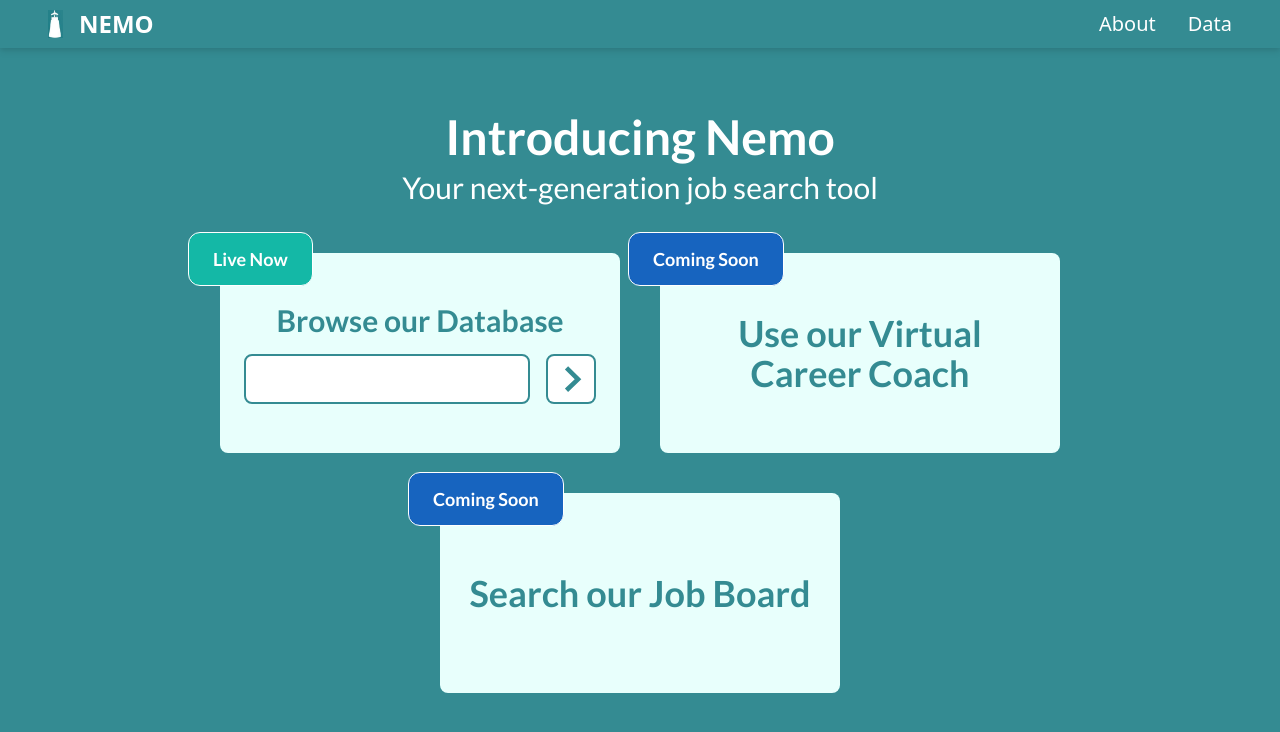
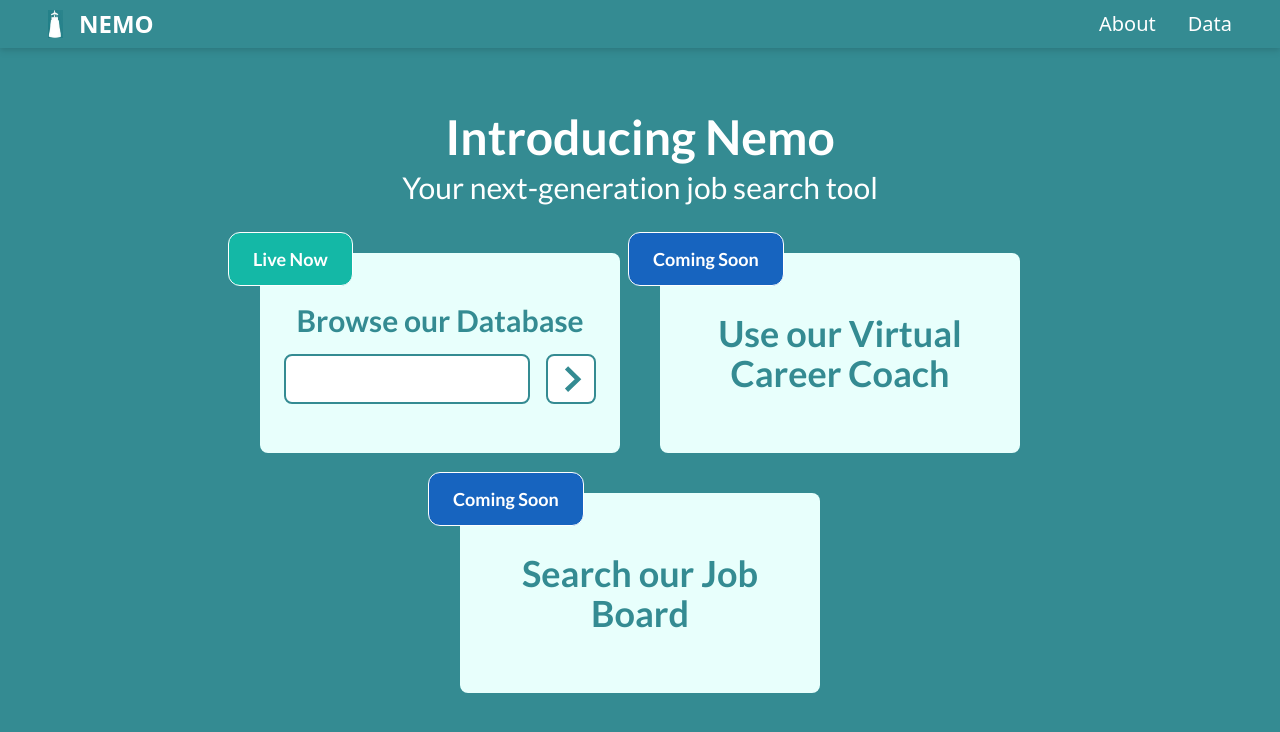
Before and after one commit to BlueMath-Warriors/nemo-app, a Next.js app: page / in a window 1280 px wide. Shown: the top 732 px of the page. Built offline with nearby package versions, Linux system fonts and the light colour scheme.

Commit message:
decreased size of cards on main page

```diff
--- a/pages/index.js
+++ b/pages/index.js
@@ -35,22 +35,22 @@ export default function Home() {
         </h2>
         <p className="text-xl md:text-3xl text-nemo-light text-center mb-12">Your next-generation job search tool</p>
 
-        <div className="flex flex-row flex-wrap gap-10 items-center justify-center px-10">
-          <div className="relative flex flex-col justify-center items-center px-6 bg-nemo-blue-light gap-4 w-[400px] h-[200px] rounded-lg">
+        <div className="flex flex-row flex-wrap gap-10 items-center justify-center px-8">
+          <div className="relative flex flex-col justify-center items-center px-6 bg-nemo-blue-light gap-4 w-[360px] h-[200px] rounded-lg">
             <StatusTag text={"Live Now"} variant={"teal"} />
             <h2 className="text-2xl md:text-3xl font-bold text-nemo-dark text-center">
               Browse our Database
             </h2>
             <Search />
           </div>
-          <div className="relative flex justify-center items-center px-6 bg-nemo-blue-light  w-[400px] h-[200px] text-center rounded-lg">
+          <div className="relative flex justify-center items-center px-6 bg-nemo-blue-light w-[360px] h-[200px] text-center rounded-lg">
             <StatusTag text={"Coming Soon"} variant={"blue"} />
 
             <p className="text-nemo-dark font-bold text-2xl md:text-4xl cursor-pointer">
               Use our Virtual Career Coach
             </p>
           </div>
-          <div className="relative flex justify-center items-center px-6 bg-nemo-blue-light  w-[400px] h-[200px] text-center rounded-lg ">
+          <div className="relative flex justify-center items-center px-6 bg-nemo-blue-light w-[360px] h-[200px] text-center rounded-lg ">
             <StatusTag text={"Coming Soon"} variant={"blue"} />
 
             <p className="text-nemo-dark font-bold text-2xl md:text-4xl cursor-pointer">
```
